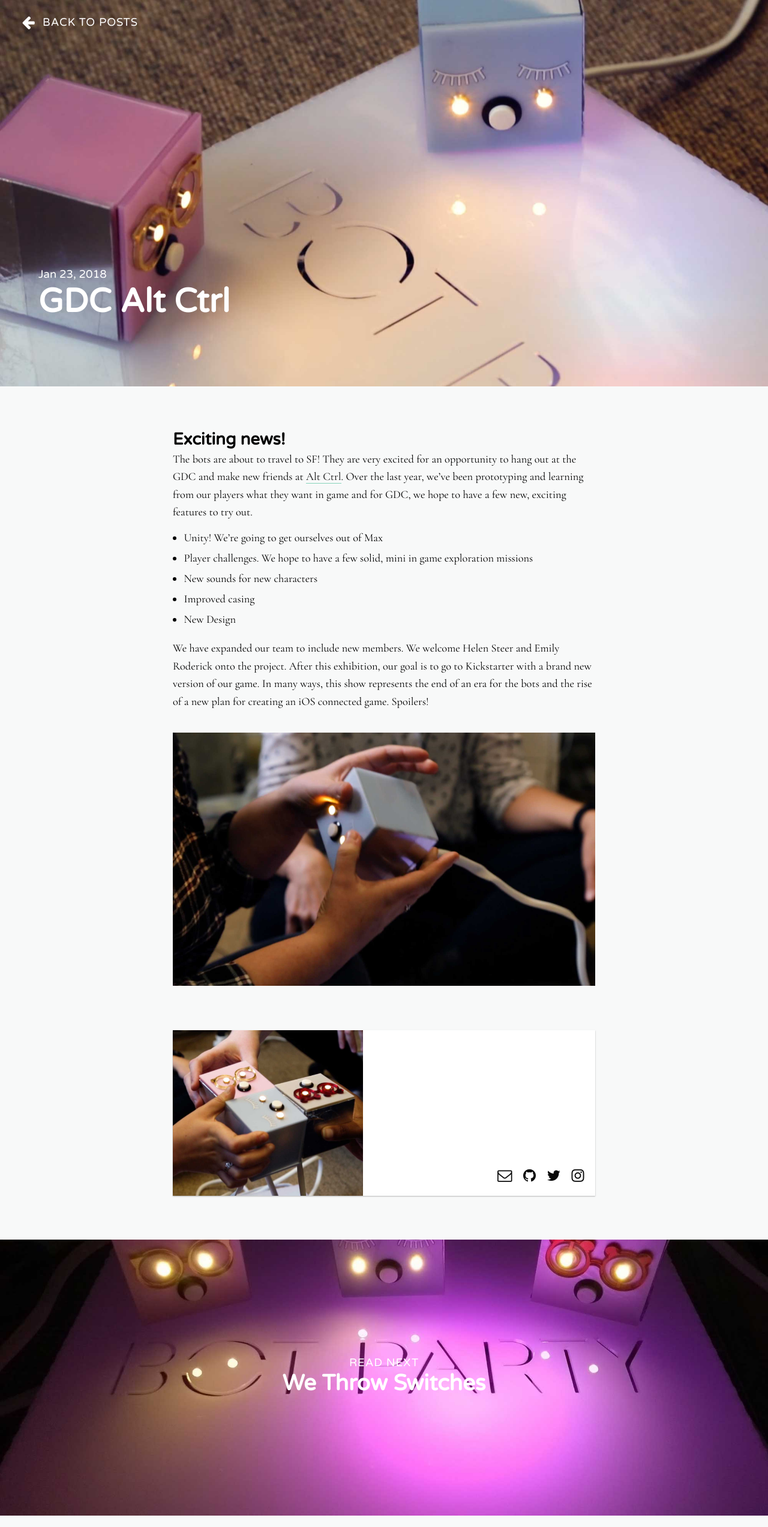
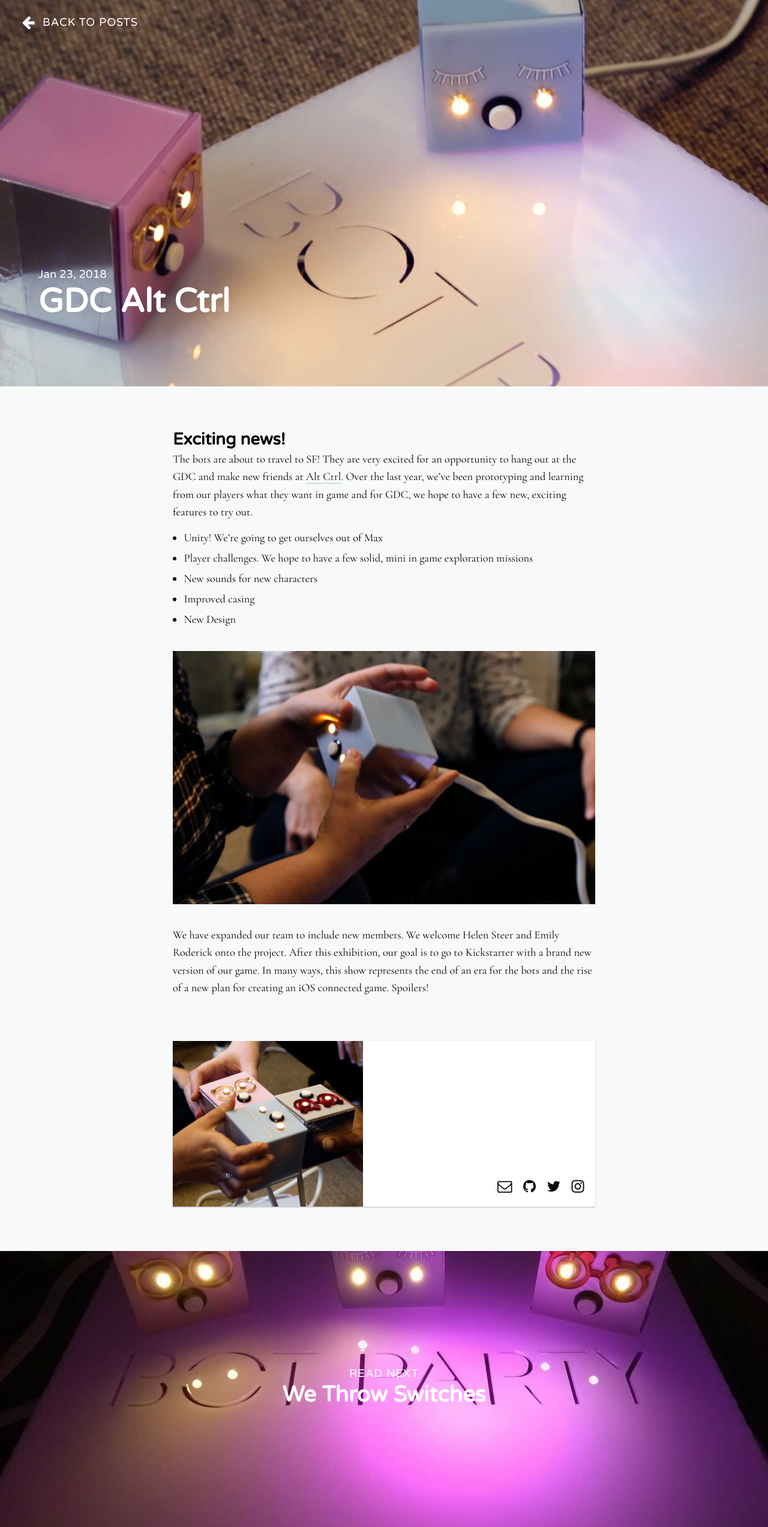
Before and after one commit to phoenixperry/botparty_site, a Jekyll site: the page built from _posts/2018-01-23-GDC-Alt-Ctrl-prep.markdown, in a window 1280 px wide. Shown: the whole page at 60% size. Built offline with Jekyll 4.4.1, drawn with Linux system fonts in a browser that asks for light colours; nearby versions of some CDN libraries.

Commit message:
updating gdc page

```diff
--- a/_posts/2018-01-23-GDC-Alt-Ctrl-prep.markdown
+++ b/_posts/2018-01-23-GDC-Alt-Ctrl-prep.markdown
@@ -16,8 +16,8 @@ The bots are about to travel to SF! They are very excited for an opportunity to
 * Improved casing
 * New Design
 
-We have expanded our team to include new members. We welcome Helen Steer and Emily Roderick onto the project. After this exhibition, our goal is to go to Kickstarter with a brand new version of our game. In many ways, this show represents the end of an era for the bots and the rise of a new plan for creating an iOS connected game. Spoilers!
-
 <figure>
   <img src="/images/01252018.jpg" alt="Blue Bots"/>
 </figure>
+
+We have expanded our team to include new members. We welcome Helen Steer and Emily Roderick onto the project. After this exhibition, our goal is to go to Kickstarter with a brand new version of our game. In many ways, this show represents the end of an era for the bots and the rise of a new plan for creating an iOS connected game. Spoilers!
```
